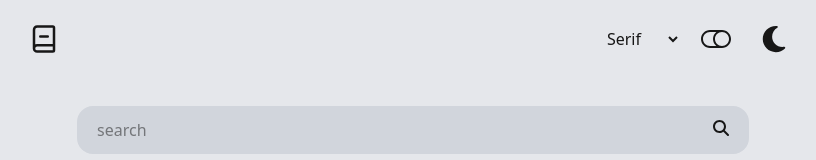
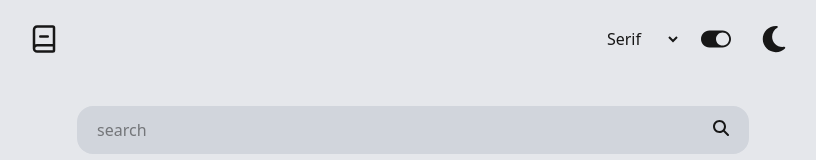
Before and after one commit to juan-arango35/dictionary-next, a Next.js app: page / in a window 1280 px wide. Shown: the top 160 px of the page, without its empty margins (227-1043 px from the left). Built offline with nearby package versions, Linux system fonts and the light colour scheme.

Commit message:
add theme

```diff
--- a/src/app/components/ui/header/Header.tsx
+++ b/src/app/components/ui/header/Header.tsx
@@ -1,10 +1,13 @@
-import React from "react";
-import { FaRegMoon } from "react-icons/fa";
+"use client";
+
 import { LuBookMinus } from "react-icons/lu";
-import { RxSwitch } from "react-icons/rx";
+
 import ButtonTheme from "../buttonTheme/ButtonTheme";
+import { LiaToggleOffSolid, LiaToggleOnSolid } from "react-icons/lia";
+import { useTheme } from "next-themes";
 
 const HeaderComponent = () => {
+  const { theme } = useTheme();
   return (
     <div className="flex justify-between items-center p-4 w-[28rem] sm:w-[40rem] lg:w-[50rem] ">
       <span>
@@ -18,7 +21,11 @@ const HeaderComponent = () => {
           </select>
         </span>
         <span className="flex justify-center items-center gap-5">
-          <RxSwitch size={30} />
+          {theme === "light" ? (
+            <LiaToggleOffSolid size={30} />
+          ) : (
+            <LiaToggleOnSolid size={30} />
+          )}
 
           <ButtonTheme />
         </span>
--- a/src/app/layout.tsx
+++ b/src/app/layout.tsx
@@ -27,7 +27,7 @@ export default function RootLayout({
   return (
     <html lang="es" suppressHydrationWarning >
       <body
-        className={`${geistSans.variable} ${geistMono.variable} dark`}
+        className={`${geistSans.variable} ${geistMono.variable}`}
 
       >
 
--- a/src/app/page.tsx
+++ b/src/app/page.tsx
@@ -43,8 +43,8 @@ export default async function Home({ searchParams }: PageProps) {
   }
 
   return (
-    <div className="min-h-screen bg-gray-200     w-full flex justify-start items-center flex-col">
-      <HeaderComponent />
+    <div className="min-h-screen bg-gray-200  dark:bg-slate-400   w-full flex justify-start items-center flex-col">
+      <HeaderComponent  />
       <SearchForm initialSearch={searchTerm} />
       {error && (
         <div className="p-3 bg-red-100 border border-red-200 text-red-700 rounded">
```
